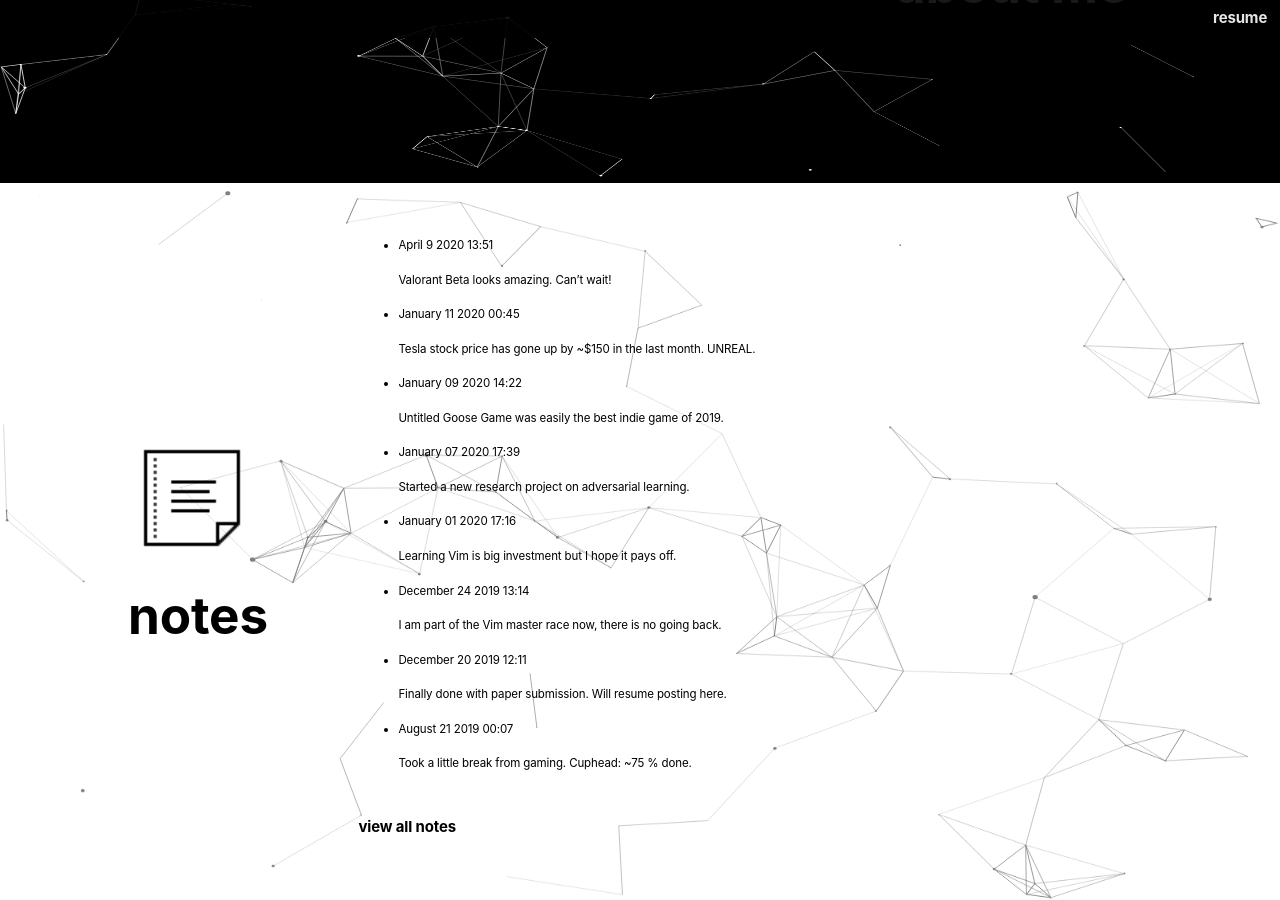
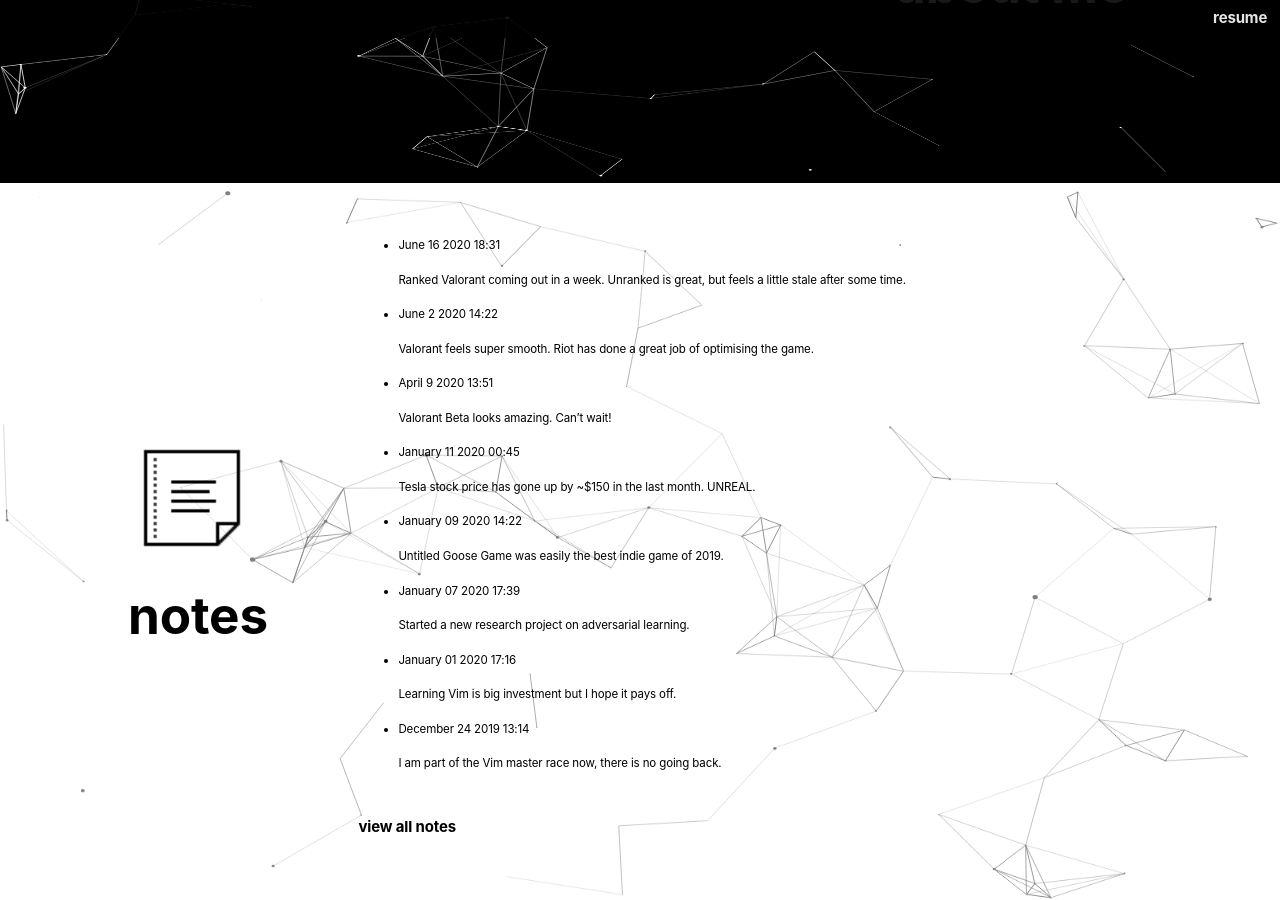
Before and after one commit to vedantsingh1404/website-v2.0, a Jekyll site: the page built from index.html, in a window 1280 px wide and 900 px high, scrolled down 982 px. Built offline with Jekyll 4.4.1, drawn with Linux system fonts in a browser that asks for light colours.

Commit message:
add note

```diff
--- a/_data/notes.yml
+++ b/_data/notes.yml
@@ -1,3 +1,11 @@
+- date: June 16 2020 18:31
+  content: |
+    Ranked Valorant coming out in a week. Unranked is great, but feels a little stale after some time.
+
+- date: June 2 2020 14:22
+  content: |
+    Valorant feels super smooth. Riot has done a great job of optimising the game.
+
 - date: April 9 2020 13:51
   content: |
     Valorant Beta looks amazing. Can't wait!
```
